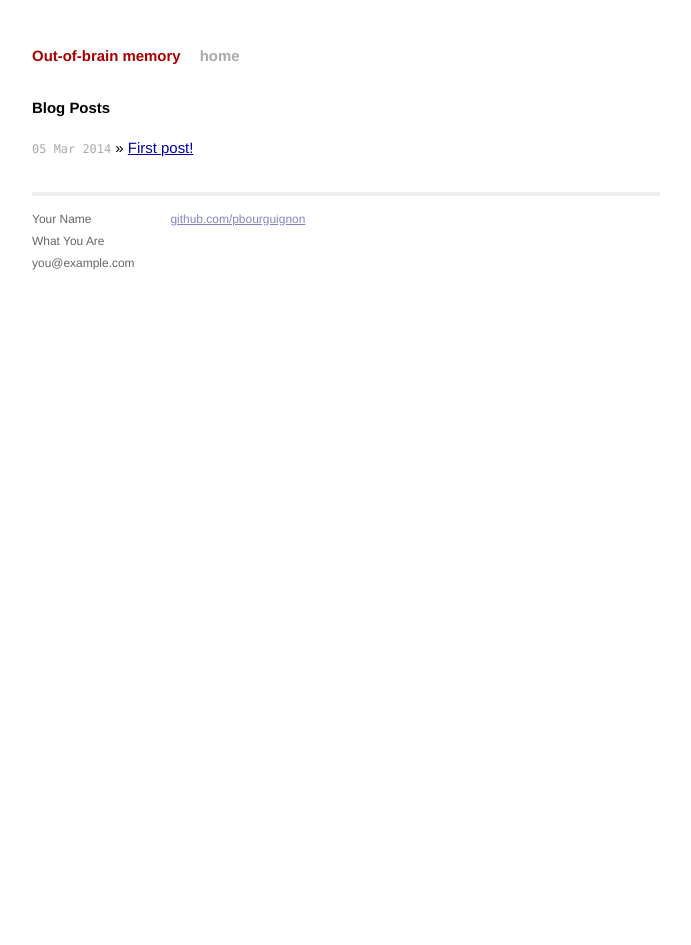
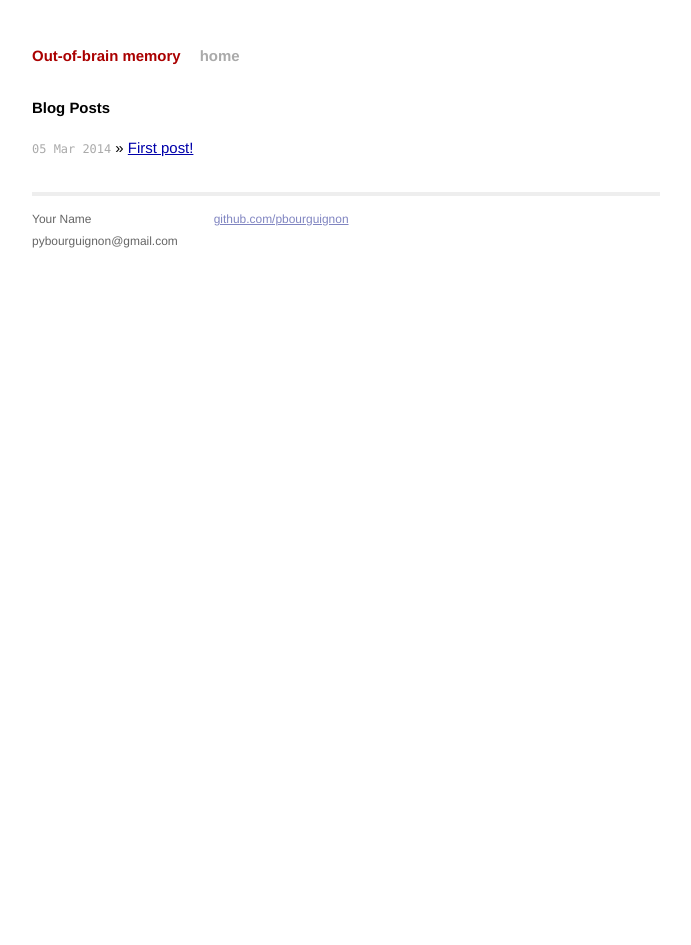
Before and after one commit to pbourguignon/pbourguignon.github.io, a Jekyll site: the page built from index.html, in a window 1280 px wide. Shown: the whole page, without its empty margins (294-985 px from the left). Built offline with Jekyll 4.4.1, drawn with Linux system fonts in a browser that asks for light colours; Markdown is read by kramdown in place of the engine named in the settings.

Commit message:
Adapted layout

```diff
--- a/_layouts/default.html
+++ b/_layouts/default.html
@@ -27,8 +27,7 @@
             <div class="contact">
               <p>
                 Your Name<br />
-                What You Are<br />
-                you@example.com
+                pybourguignon@gmail.com
               </p>
             </div>
             <div class="contact">
```
